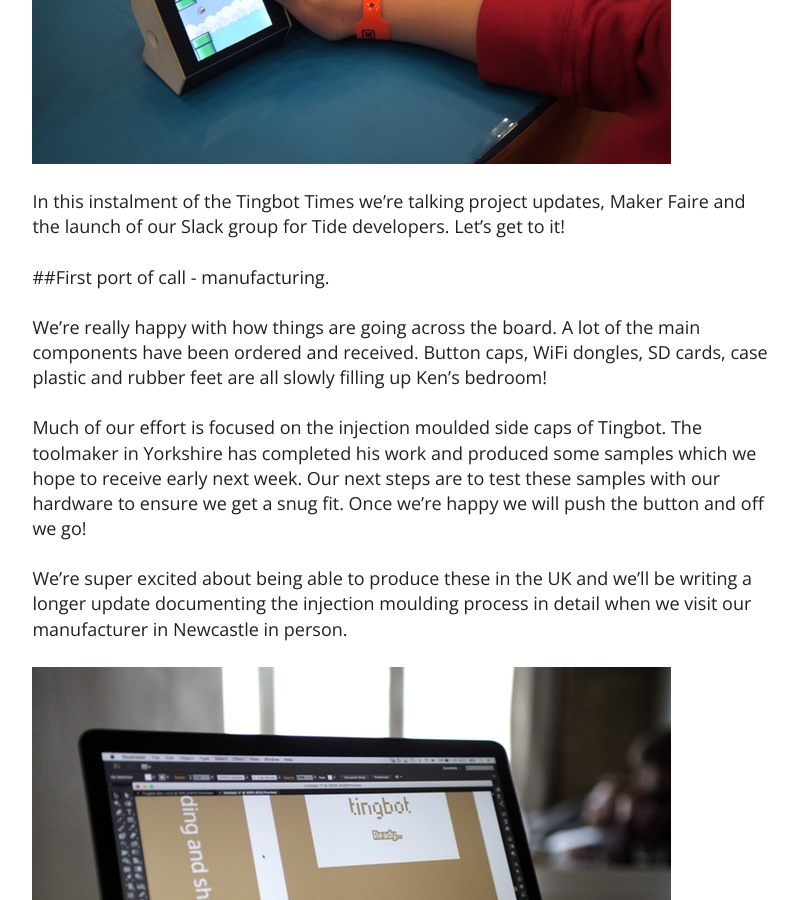
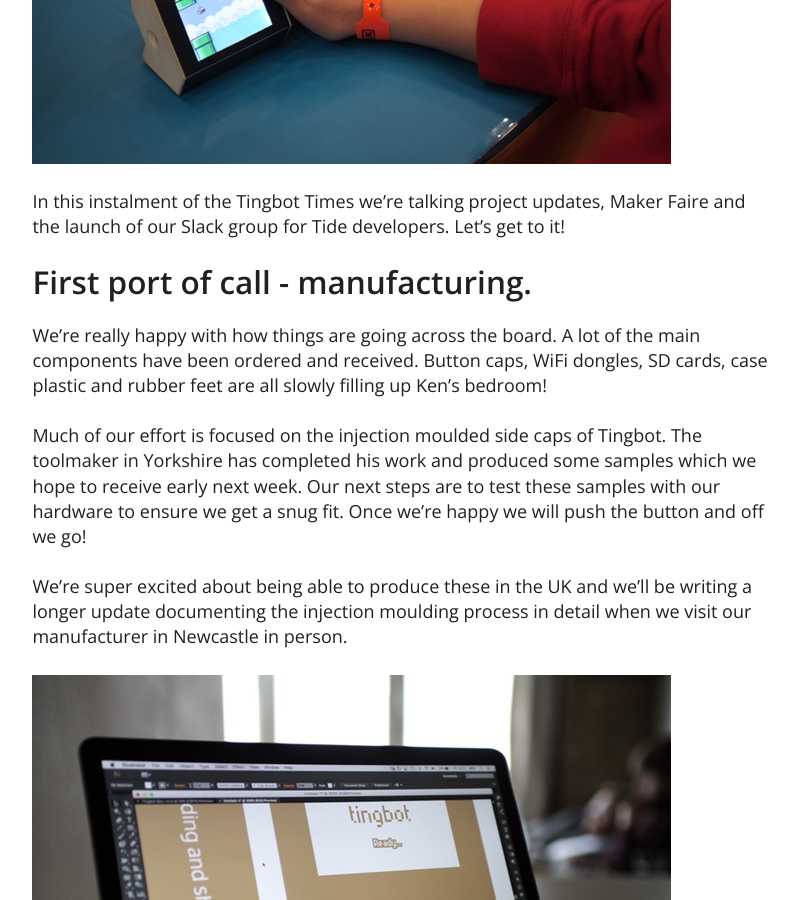
Before and after one commit to tlk999/tingbot.com, a Jekyll site: the page built from _posts/2016-04-29-014 - Tingbot taken to Toon.md, in a window 1280 px wide and 900 px high, scrolled down 328 px. Shown: the whole window, without its empty margins (366-1164 px from the left). Built offline with Jekyll 4.4.1, drawn with Linux system fonts in a browser that asks for light colours; nearby versions of some CDN libraries; part of the change alters nothing that is shown.

```diff
--- a/_posts/2016-04-29-014 - Tingbot taken to Toon.md
+++ b/_posts/2016-04-29-014 - Tingbot taken to Toon.md
@@ -1,11 +1,13 @@
 ---
 layout: post
-title: "Tingbot taken to Toon"
-date: 2016-04-29 11:00:00
+title: Tingbot taken to Toon
+date: 2016-04-29T11:00:00.000Z
 author: Ken
-
 image: /images/blog/014.jpg
-description: In this instalment of the Tingbot Times we’re talking project updates, Maker Faire and the launch of our Slack group for Tide developers. Let's get to it!
+description: >-
+  In this instalment of the Tingbot Times we’re talking project updates, Maker
+  Faire and the launch of our Slack group for Tide developers. Let's get to it!
+published: true
 ---
 
 ![](/images/blog/014-1.jpg)
@@ -14,7 +16,7 @@ description: In this instalment of the Tingbot Times we’re talking project upd
 In this instalment of the Tingbot Times we’re talking project updates, Maker Faire and the launch of our Slack group for Tide developers. Let's get to it!
 
 
-##First port of call - manufacturing.
+## First port of call - manufacturing.
 
 We’re really happy with how things are going across the board. A lot of the main components have been ordered and received. Button caps, WiFi dongles, SD cards, case plastic and rubber feet are all slowly filling up Ken's bedroom!
 
```
